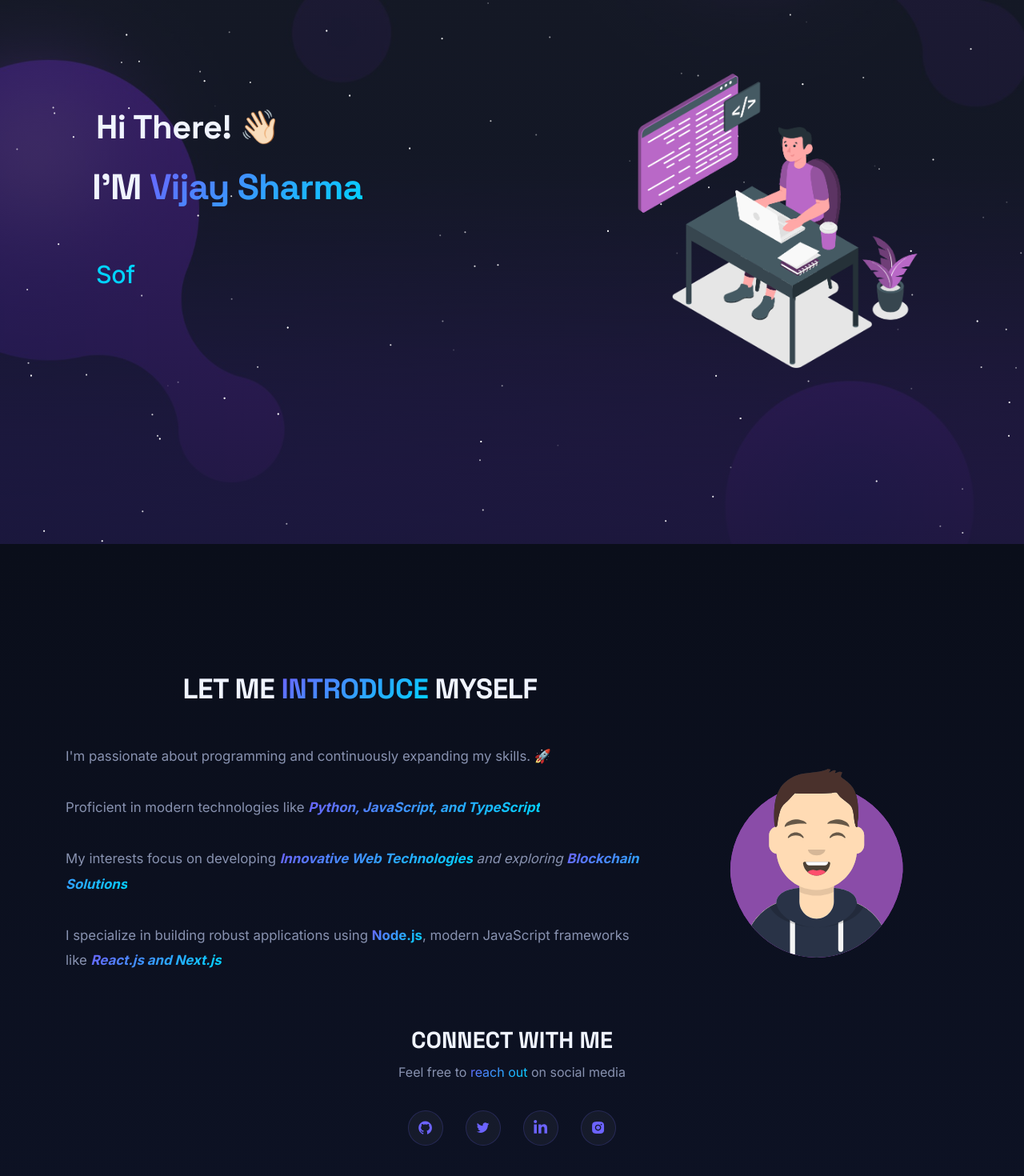
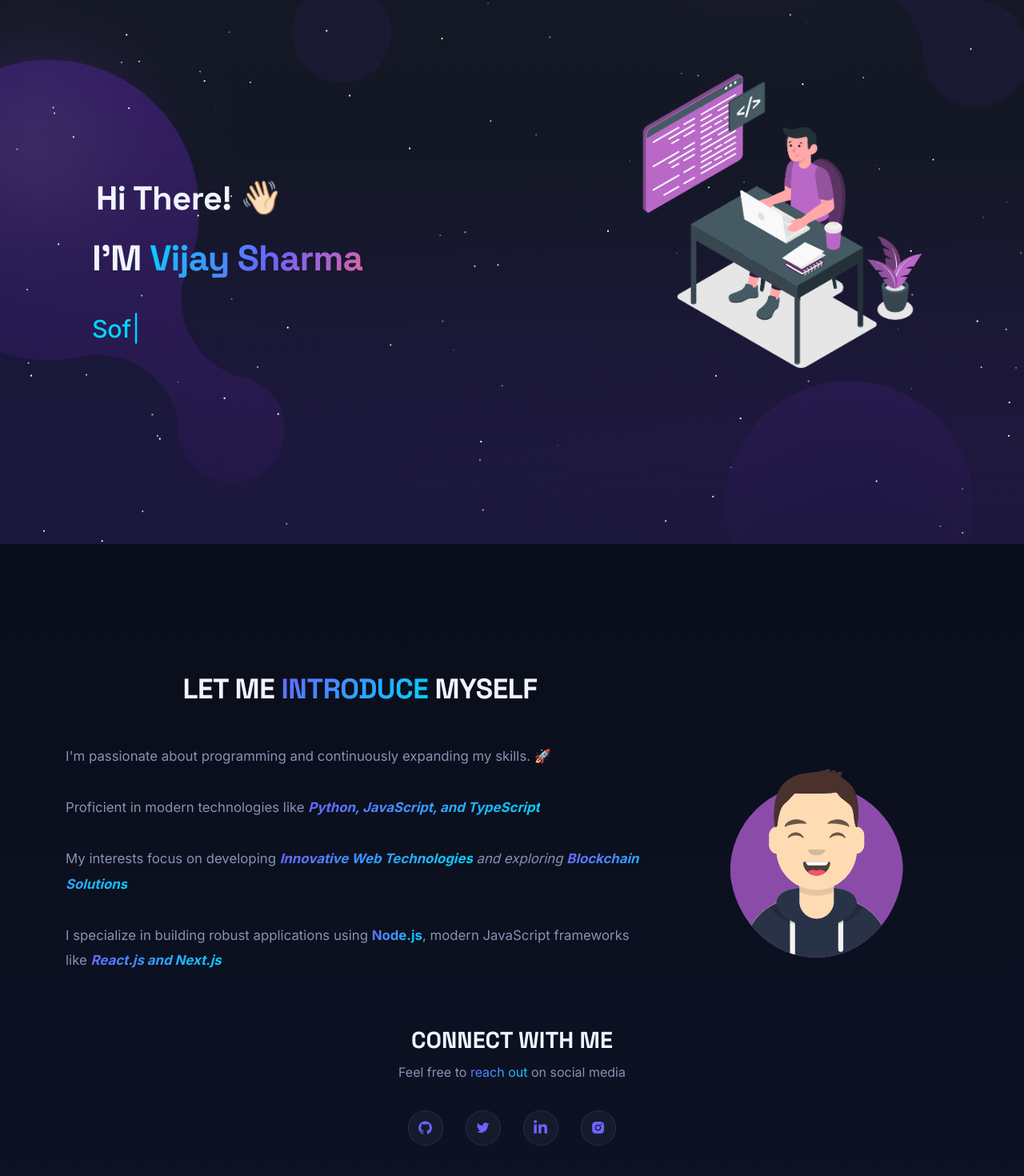
Before and after one commit to vijaythaska1/newportfolio, a React (Create React App) app: page / in a window 1280 px wide. Shown: the part 120-1590 px from the top of the page at 80% size. Built offline with nearby package versions, Linux system fonts and the light colour scheme.

Commit message:
feat: implement scroll reveal animations and hero section visual enhancements

```diff
--- a/src/components/Home/Home.js
+++ b/src/components/Home/Home.js
@@ -7,34 +7,38 @@ import Type from "./Type";
 
 function Home() {
   return (
-    <section>
+    <section style={{ position: "relative", overflow: "hidden" }}>
+      {/* Background Animated Ambient Blobs */}
+      <div className="hero-blob hero-blob-1"></div>
+      <div className="hero-blob hero-blob-2"></div>
+
       <Container fluid className="home-section" id="home">
         <Particle />
         <Container className="home-content">
-          <Row>
+          <Row className="align-items-center">
             <Col md={7} className="home-header">
-              <h1 style={{ paddingBottom: 15 }} className="heading">
+              <h1 style={{ paddingBottom: 15 }} className="heading hero-fade-1">
                 Hi There!{" "}
                 <span className="wave" role="img" aria-labelledby="wave">
                   👋🏻
                 </span>
               </h1>
 
-              <h1 className="heading-name">
+              <h1 className="heading-name hero-fade-2">
                 I'M{" "}
                 <strong className="main-name">Vijay Sharma</strong>
               </h1>
 
-              <div style={{ padding: 50, textAlign: "left" }}>
+              <div style={{ padding: "30px 0 0 45px", textAlign: "left" }} className="hero-fade-3">
                 <Type />
               </div>
             </Col>
 
-            <Col md={5} style={{ paddingBottom: 20 }}>
+            <Col md={5} style={{ paddingBottom: 20 }} className="text-center">
               <img
                 src={homeLogo}
                 alt="home pic"
-                className="img-fluid"
+                className="img-fluid hero-img-float hero-fade-img"
                 style={{ maxHeight: "450px" }}
               />
             </Col>
--- a/src/components/Home/Home2.js
+++ b/src/components/Home/Home2.js
@@ -8,6 +8,8 @@ import {
   AiFillInstagram
 } from "react-icons/ai";
 import { FaLinkedinIn } from "react-icons/fa";
+
+import ScrollReveal from "../ScrollReveal";
 
 function Home2() {
   const socialLinks = [
@@ -38,6 +40,7 @@ function Home2() {
       <Container>
         <Row className="align-items-center">
           <Col md={8} className="home-about-description">
+            <ScrollReveal animation="fade-left" delay={100}>
               <h1 style={{ fontSize: "2.6em" }}>
                 LET ME <span className="purple">INTRODUCE</span> MYSELF
               </h1>
@@ -57,8 +60,10 @@ function Home2() {
                 <b className="purple">Node.js</b>, modern JavaScript frameworks like{" "}
                 <i><b className="purple">React.js and Next.js</b></i>
               </p>
+            </ScrollReveal>
           </Col>
           <Col md={4} className="myAvtar text-center">
+            <ScrollReveal animation="fade-right" delay={200}>
               <Tilt>
                 <img
                   src={myImg}
@@ -66,10 +71,12 @@ function Home2() {
                   alt="Personal Avatar"
                 />
               </Tilt>
+            </ScrollReveal>
           </Col>
         </Row>
         <Row className="justify-content-center">
           <Col md={12} className="home-about-social text-center">
+            <ScrollReveal animation="zoom-in" delay={150}>
               <h1>CONNECT WITH ME</h1>
               <p>
                 Feel free to <span className="purple">reach out</span> on social media
@@ -88,6 +95,7 @@ function Home2() {
                   </a>
                 ))}
               </div>
+            </ScrollReveal>
           </Col>
         </Row>
       </Container>
--- a/src/components/Resume/ResumeNew.js
+++ b/src/components/Resume/ResumeNew.js
@@ -23,17 +23,7 @@ function ResumeNew() {
       <Container fluid className="resume-section">
         <Particle />
         <div className="resume-interactive" style={{ position: "relative" }}>
-          {/* Download Button Top */}
-          <div className="resume-download-row">
-            <a
-              href={pdf}
-              target="_blank"
-              rel="noopener noreferrer"
-              className="resume-download-btn"
-            >
-              <AiOutlineDownload /> Download Resume
-            </a>
-          </div>
+
 
           {/* ===== HEADER CARD ===== */}
           <div className="resume-header-card">
@@ -58,7 +48,7 @@ function ResumeNew() {
                 rel="noopener noreferrer"
                 className="resume-contact-item"
               >
-                <FiGithub /> github.com/vijaythaska1
+                <FiGithub /> Github
               </a>
               <a
                 href="https://www.linkedin.com/in/vijay-sharma1"
@@ -69,7 +59,7 @@ function ResumeNew() {
                 <FiLinkedin /> LinkedIn
               </a>
               <a
-                href="https://vijay-sharma-portfolio.vercel.app"
+                href="https://newportfolio-nu.vercel.app/"
                 target="_blank"
                 rel="noopener noreferrer"
                 className="resume-contact-item"
--- /dev/null
+++ b/src/components/ScrollReveal.js
@@ -0,0 +1,54 @@
+import React, { useEffect, useRef, useState } from "react";
+
+/**
+ * Modular ScrollReveal Component
+ * Uses IntersectionObserver to trigger smooth GPU-accelerated scroll animations on any element.
+ *
+ * Props:
+ * - animation: "fade-up" | "fade-left" | "fade-right" | "zoom-in" (default: "fade-up")
+ * - delay: delay in milliseconds (default: 0)
+ * - className: additional CSS classes
+ */
+function ScrollReveal({ children, animation = "fade-up", delay = 0, className = "" }) {
+  const [isVisible, setIsVisible] = useState(false);
+  const domRef = useRef(null);
+
+  useEffect(() => {
+    const observer = new IntersectionObserver(
+      (entries) => {
+        entries.forEach((entry) => {
+          if (entry.isIntersecting) {
+            setIsVisible(true);
+            observer.unobserve(entry.target);
+          }
+        });
+      },
+      { threshold: 0.15 }
+    );
+
+    const currentTarget = domRef.current;
+    if (currentTarget) {
+      observer.observe(currentTarget);
+    }
+
+    return () => {
+      if (currentTarget) {
+        observer.unobserve(currentTarget);
+      }
+    };
+  }, []);
+
+  return (
+    <div
+      ref={domRef}
+      className={`scroll-reveal ${animation} ${isVisible ? "is-visible" : ""} ${className}`}
+      style={{
+        transitionDelay: `${delay}ms`,
+      }}
+    >
+      {children}
+    </div>
+  );
+}
+
+export default ScrollReveal;
--- a/src/style.css
+++ b/src/style.css
@@ -315,7 +315,7 @@ button:focus {
 /* --------- */
 .wave {
   animation-name: wave-animation;
-  animation-duration: 2.1s;
+  animation-duration: 3.8s;
   animation-iteration-count: infinite;
   transform-origin: 70% 70%;
   display: inline-block;
@@ -323,7 +323,7 @@ button:focus {
 
 @keyframes wave-animation {
   0%   { transform: rotate(0deg); }
-  10%  { transform: rotate(14deg); }
+  10%  { transform: rotate(16deg); }
   20%  { transform: rotate(-8deg); }
   30%  { transform: rotate(14deg); }
   40%  { transform: rotate(-4deg); }
@@ -382,11 +382,137 @@ button:focus {
   color: var(--text-primary) !important;
 }
 
+/* Gradient Shimmer on Name */
 .main-name {
-  background: var(--accent-gradient);
-  -webkit-background-clip: text;
-  -webkit-text-fill-color: transparent;
-  background-clip: text;
+  background: linear-gradient(120deg, #00d4ff 0%, #6c63ff 30%, #ff6584 60%, #00d4ff 100%) !important;
+  background-size: 200% auto !important;
+  -webkit-background-clip: text !important;
+  -webkit-text-fill-color: transparent !important;
+  background-clip: text !important;
+  animation: shimmerGradient 4s linear infinite !important;
+  display: inline-block !important;
+}
+
+@keyframes shimmerGradient {
+  0% { background-position: 0% center; }
+  100% { background-position: 200% center; }
+}
+
+/* Floating Illustration */
+.hero-img-float {
+  animation: floatIllustration 4.5s ease-in-out infinite !important;
+  will-change: transform !important;
+}
+
+@keyframes floatIllustration {
+  0% { transform: translateY(0px); }
+  50% { transform: translateY(-18px); }
+  100% { transform: translateY(0px); }
+}
+
+/* Ambient Background Blobs */
+.hero-blob {
+  position: absolute;
+  border-radius: 50%;
+  filter: blur(90px);
+  opacity: 0.25;
+  pointer-events: none;
+  z-index: 0;
+}
+
+.hero-blob-1 {
+  width: 420px;
+  height: 420px;
+  top: 5%;
+  left: -5%;
+  background: radial-gradient(circle, #6c63ff 0%, rgba(108,99,255,0) 70%);
+  animation: blobPulse1 14s ease-in-out infinite alternate;
+}
+
+.hero-blob-2 {
+  width: 480px;
+  height: 480px;
+  bottom: 10%;
+  right: -5%;
+  background: radial-gradient(circle, #00d4ff 0%, rgba(0,212,255,0) 70%);
+  animation: blobPulse2 16s ease-in-out infinite alternate;
+}
+
+@keyframes blobPulse1 {
+  0% { transform: translate(0, 0) scale(1) rotate(0deg); opacity: 0.2; }
+  50% { transform: translate(45px, -35px) scale(1.15) rotate(180deg); opacity: 0.38; }
+  100% { transform: translate(-30px, 30px) scale(0.9) rotate(360deg); opacity: 0.2; }
+}
+
+@keyframes blobPulse2 {
+  0% { transform: translate(0, 0) scale(1) rotate(0deg); opacity: 0.2; }
+  50% { transform: translate(-55px, 45px) scale(1.2) rotate(-180deg); opacity: 0.35; }
+  100% { transform: translate(35px, -25px) scale(0.95) rotate(-360deg); opacity: 0.2; }
+}
+
+/* Staggered Fade-In on Page Load */
+.hero-fade-1 {
+  animation: heroFadeUp 0.8s cubic-bezier(0.16, 1, 0.3, 1) 0.1s both !important;
+}
+
+.hero-fade-2 {
+  animation: heroFadeUp 0.8s cubic-bezier(0.16, 1, 0.3, 1) 0.3s both !important;
+}
+
+.hero-fade-3 {
+  animation: heroFadeUp 0.8s cubic-bezier(0.16, 1, 0.3, 1) 0.5s both !important;
+}
+
+.hero-fade-img {
+  animation: heroFadeUp 0.9s cubic-bezier(0.16, 1, 0.3, 1) 0.4s both !important;
+}
+
+@keyframes heroFadeUp {
+  0% {
+    opacity: 0;
+    transform: translateY(32px);
+  }
+  100% {
+    opacity: 1;
+    transform: translateY(0);
+  }
+}
+
+/* Scroll-Triggered Reveal Animations */
+.scroll-reveal {
+  opacity: 0;
+  transform: translateY(35px);
+  transition: opacity 0.8s cubic-bezier(0.16, 1, 0.3, 1), transform 0.8s cubic-bezier(0.16, 1, 0.3, 1);
+  will-change: opacity, transform;
+}
+
+.scroll-reveal.is-visible {
+  opacity: 1;
+  transform: translateY(0);
+}
+
+.scroll-reveal.fade-left {
+  transform: translateX(-40px);
+}
+
+.scroll-reveal.fade-left.is-visible {
+  transform: translateX(0);
+}
+
+.scroll-reveal.fade-right {
+  transform: translateX(40px);
+}
+
+.scroll-reveal.fade-right.is-visible {
+  transform: translateX(0);
+}
+
+.scroll-reveal.zoom-in {
+  transform: scale(0.92);
+}
+
+.scroll-reveal.zoom-in.is-visible {
+  transform: scale(1);
 }
 
 .Typewriter__wrapper {
@@ -399,7 +525,13 @@ button:focus {
 
 .Typewriter__cursor {
   font-size: 2em !important;
-  color: var(--accent-primary) !important;
+  color: #00d4ff !important;
+  animation: blinkCursor 0.8s infinite !important;
+}
+
+@keyframes blinkCursor {
+  0%, 100% { opacity: 1; }
+  50% { opacity: 0; }
 }
 
 @media (max-width: 767px) {
```
Lines whose indentation alone changed are shown as unchanged.
